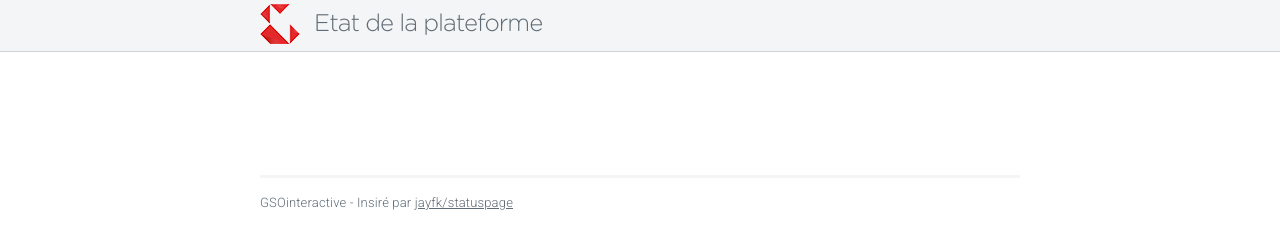
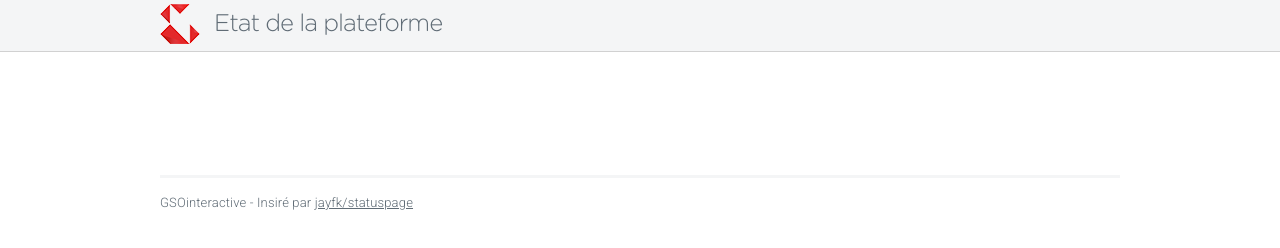
Before and after one commit to GSOinteractive/statuspage, a plain HTML site: page index.html in a window 1280 px wide. Drawn offline with nearby package versions, Linux system fonts and the light colour scheme; no server answers.

Commit message:
Update style.css

```diff
--- a/style.css
+++ b/style.css
@@ -45,7 +45,7 @@ img {
     padding-top: 7.5rem;
     padding-bottom: 7.5rem;
     margin-bottom: 0;
-    max-width: 80.0rem;
+    max-width: 100.0rem;
 }
 
 /* Footer
```
